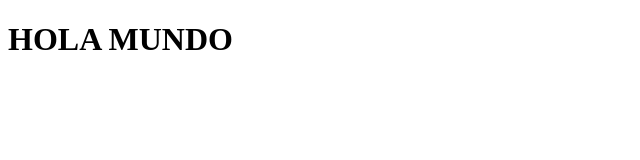
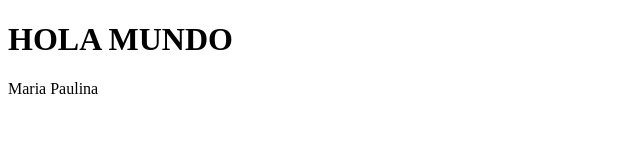
Before and after one commit to andresmj522/MariaPaulina, a plain HTML site: page index.html in a window 1280 px wide. Shown: the whole page, without its empty margins (0-640 px from the left). Drawn offline with Linux system fonts and the light colour scheme.

Commit message:
agregamos un <p>

```diff
--- a/index.html
+++ b/index.html
@@ -10,5 +10,7 @@
 
     <h1>HOLA MUNDO</h1>
 
+    <p>Maria Paulina</p>
+
 </body>
 </html>
```
